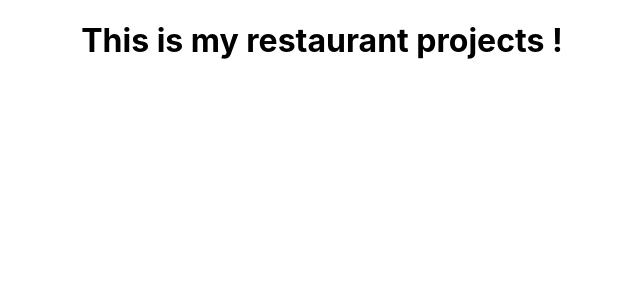
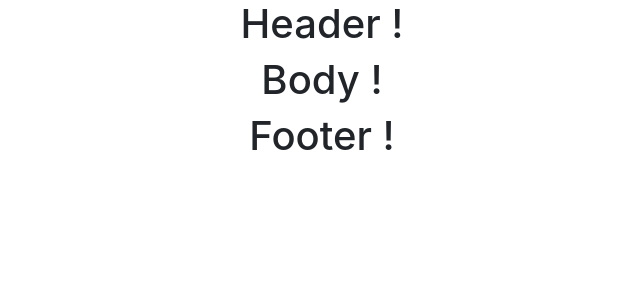
Before and after one commit to imdadulhaque1/restaurant-app, a React (Create React App) app: page / in a window 1280 px wide. Shown: the top 300 px of the page, without its empty margins (318-958 px from the left). Built offline with nearby package versions, Linux system fonts and the light colour scheme.

Commit message:
Components Tree

```diff
--- a/src/App.js
+++ b/src/App.js
@@ -1,9 +1,11 @@
+import React from 'react';
 import './App.css';
+import MainComponent from "./components/MainComponent.jsx";
 
 function App() {
   return (
     <div className="App">
-      <h1> This is my restaurant projects !</h1>
+     <MainComponent />
     </div>
   );
 }
--- /dev/null
+++ b/src/components/MainComponent.jsx
@@ -0,0 +1,16 @@
+import React from 'react';
+import Header from "./header/Header";
+import Body from "./body/Body";
+import Footer from "./footer/Footer";
+
+const MainComponent = () => {
+    return (
+        <div>
+            <Header />
+            <Body />
+            <Footer />
+        </div>
+    )
+}
+
+export default MainComponent;
--- /dev/null
+++ b/src/components/body/Body.jsx
@@ -0,0 +1,11 @@
+import React from 'react';
+
+const Body = () => {
+    return (
+        <div>
+            <h1>Body !</h1>
+        </div>
+    )
+}
+
+export default Body;
--- /dev/null
+++ b/src/components/footer/Footer.jsx
@@ -0,0 +1,11 @@
+import React from 'react';
+
+const Footer = () => {
+    return (
+        <div>
+            <h1>Footer !</h1>
+        </div>
+    )
+}
+
+export default Footer;
--- /dev/null
+++ b/src/components/header/Header.jsx
@@ -0,0 +1,11 @@
+import React from 'react';
+
+const Header = () => {
+    return (
+        <div>
+            <h1>Header !</h1>
+        </div>
+    )
+}
+
+export default Header;
--- a/src/index.js
+++ b/src/index.js
@@ -3,6 +3,7 @@ import ReactDOM from 'react-dom';
 import './index.css';
 import App from './App';
 import reportWebVitals from './reportWebVitals';
+import 'bootstrap/dist/css/bootstrap.min.css';
 
 ReactDOM.render(
   <React.StrictMode>
```
